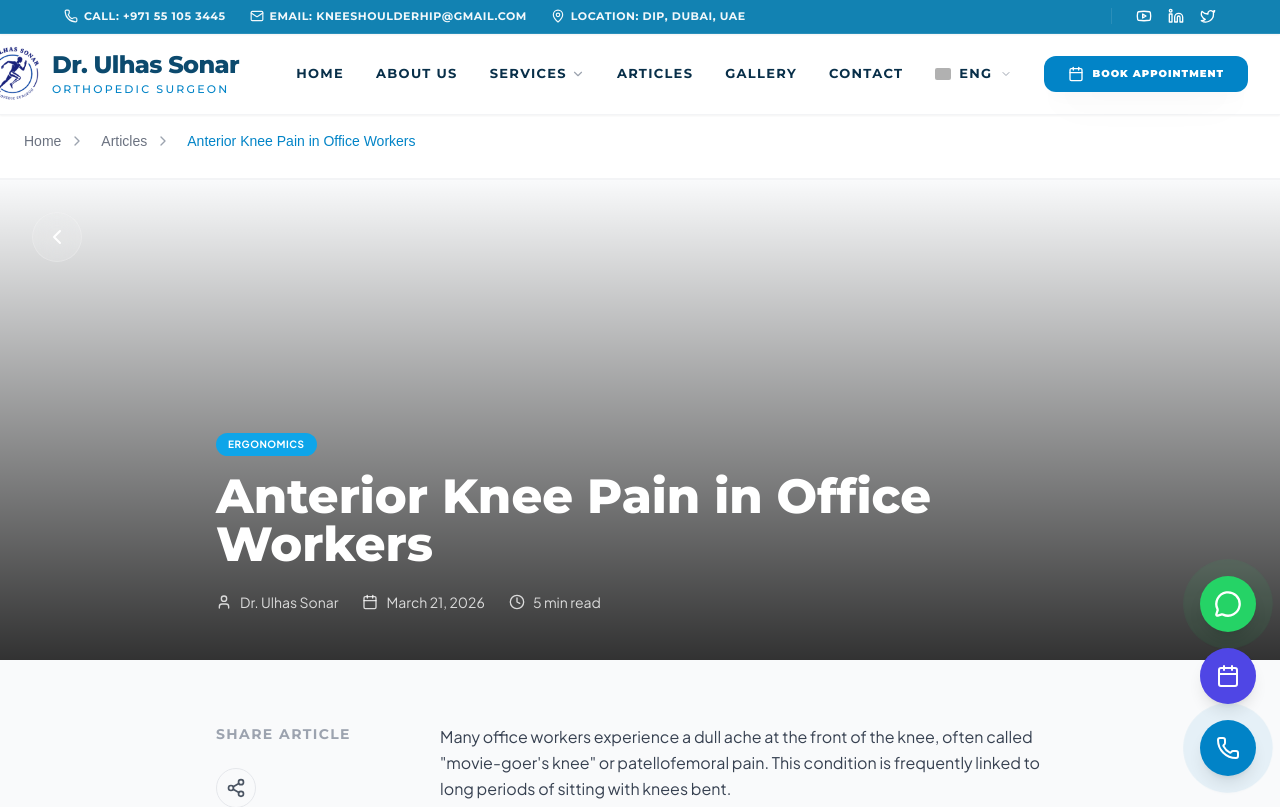
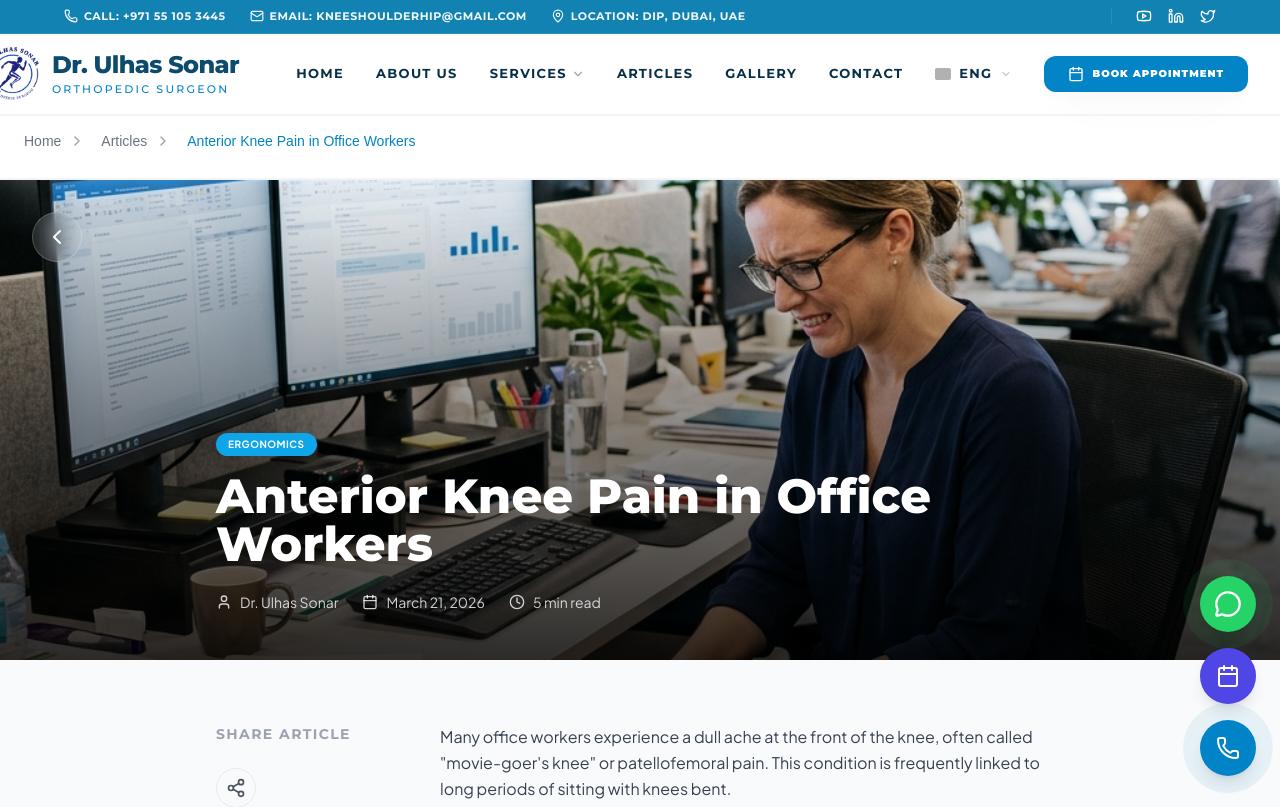
Before and after one commit to sabin876/Doctor-Port, a React (Vite) app: page /blog/anterior-knee-pain-office in a window 1280 px wide. Shown: the top 807 px of the page. Built offline with nearby package versions, Linux system fonts and the light colour scheme; grey boxes are pictures that could not be loaded; a web font is replaced by a local one.

Commit message:
Final fix for blog images: Move to public folder and update component rendering

```diff
--- a/src/components/ArticleDetail.jsx
+++ b/src/components/ArticleDetail.jsx
@@ -80,14 +80,18 @@ const ArticleDetail = () => {
             </div>
 
             {/* Hero Section */}
-            <div className="relative h-[40vh] md:h-[60vh] min-h-[300px] w-full overflow-hidden">
-                <img
-                    src={article.image}
-                    alt={article.title}
-                    loading="lazy"
-                    decoding="async"
-                    className="w-full h-full object-cover"
-                />
+            <div className="relative h-[40vh] md:h-[60vh] min-h-[300px] w-full overflow-hidden bg-gray-200">
+                {article.image && (
+                    <img
+                        src={article.image}
+                        alt={article.title}
+                        className="w-full h-full object-cover"
+                        onError={(e) => {
+                            console.error(`Failed to load article detail image: ${article.image}`);
+                            e.target.style.display = 'none';
+                        }}
+                    />
+                )}
                 <div className="absolute inset-0 bg-gradient-to-t from-black/80 via-black/40 to-transparent flex flex-col justify-end">
                     <div className="max-w-4xl mx-auto px-6 pb-12 w-full">
                         <motion.div
--- a/src/components/Articles.jsx
+++ b/src/components/Articles.jsx
@@ -27,7 +27,18 @@ const item = {
 
 const Articles = () => {
     const { t } = useLanguage();
-    console.log('Articles articlesList:', articlesList);
+
+    // Debug logging to catch missing or malformed image paths
+    console.log('Articles Component Init');
+    console.log('articlesList raw:', articlesList);
+
+    // Filter to ensure we only try to render valid articles
+    const validArticles = articlesList.filter(article => {
+        if (!article.image) {
+            console.warn(`Article missing image path: ${article.id}`);
+        }
+        return true; // We render anyway to see the grey placeholder and debug
+    });
 
     return (
         <main className="pt-20 min-h-screen bg-gray-50">
@@ -88,13 +99,21 @@ const Articles = () => {
                             >
                                 {/* Image Container */}
                                 <div className="relative h-56 overflow-hidden bg-gray-200">
-                                    <img
-                                        src={article.image}
-                                        alt={article.title}
-                                        loading="lazy"
-                                        decoding="async"
-                                        className="w-full h-full object-cover group-hover:scale-110 transition-transform duration-500"
-                                    />
+                                    {article.image ? (
+                                        <img
+                                            src={article.image}
+                                            alt={article.title}
+                                            className="w-full h-full object-cover group-hover:scale-110 transition-transform duration-500"
+                                            onError={(e) => {
+                                                console.error(`Failed to load image for ${article.id}: ${article.image}`);
+                                                e.target.style.display = 'none';
+                                            }}
+                                        />
+                                    ) : (
+                                        <div className="w-full h-full flex items-center justify-center text-gray-400 text-[10px] p-4 text-center">
+                                            Topic: {article.title}
+                                        </div>
+                                    )}
                                     <div className="absolute inset-0 bg-gradient-to-t from-black/50 to-transparent opacity-0 group-hover:opacity-100 transition-opacity duration-300" />
 
                                     {/* Category Tag */}
```
